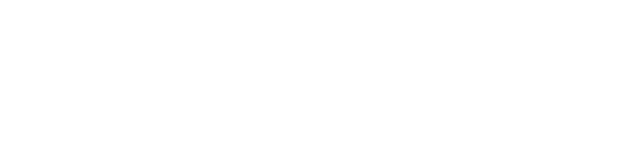
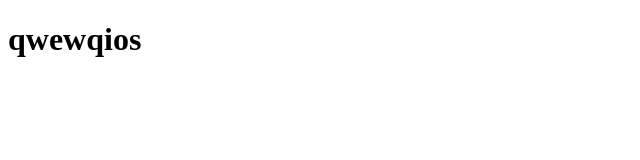
Before and after one commit to jkenriquez12/practice, a plain HTML site: page index.html in a window 1280 px wide. Shown: the whole page, without its empty margins (0-640 px from the left). Drawn offline with Linux system fonts and the light colour scheme.

Commit message:
Initial commit of all files to the repository

```diff
--- a/index.html
+++ b/index.html
@@ -7,6 +7,6 @@
     <title>Document</title>
 </head>
 <body>
-
+    <div><h1>qwewqios</h1></div>
 </body>
 </html>
```
